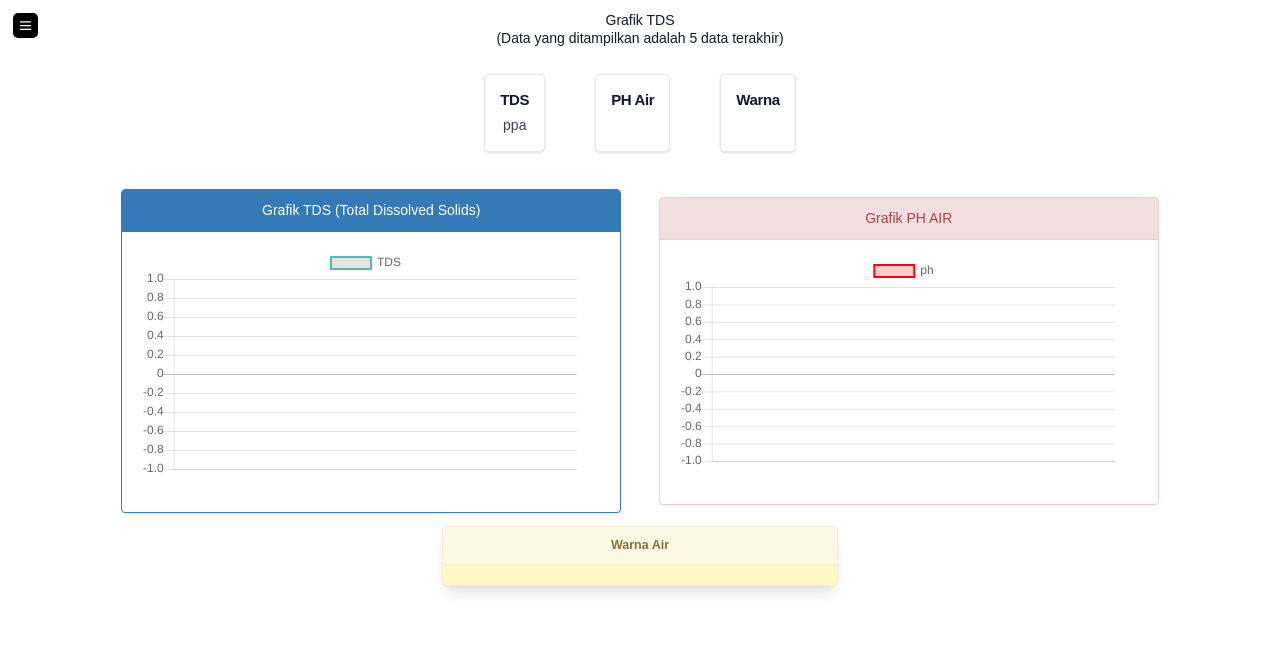
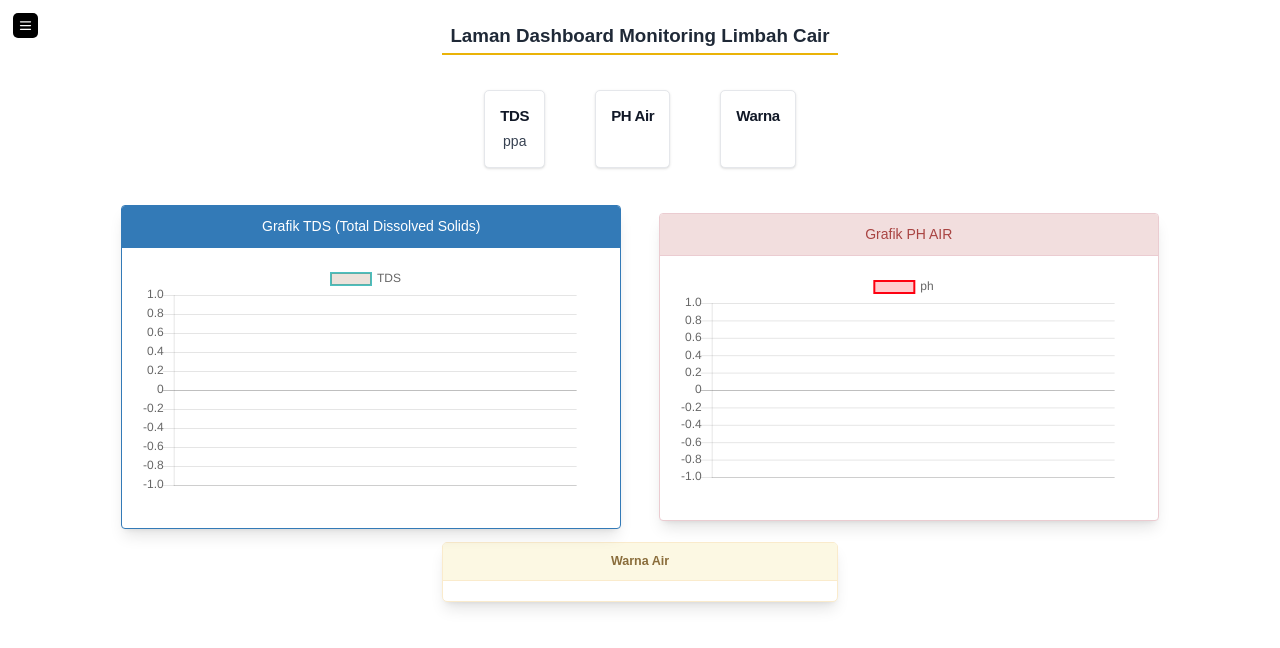
Before and after one commit to AlfitoAdityaProtic/penelitian-limbah-cair, a PHP site: page / in a window 1280 px wide. Shown: the top 648 px of the page. Run offline with PHP 8.4, Linux system fonts and the light colour scheme; data that the repository does not hold is empty; some libraries are stand-ins or nearby versions.

Commit message:
update judul

```diff
--- a/src/output.css
+++ b/src/output.css
@@ -784,6 +784,10 @@ video {
   margin-bottom: 0.5rem;
 }
 
+.mb-4 {
+  margin-bottom: 1rem;
+}
+
 .ml-10 {
   margin-left: 2.5rem;
 }
@@ -1941,6 +1945,10 @@ video {
   border-bottom-width: 1px;
 }
 
+.border-b-2 {
+  border-bottom-width: 2px;
+}
+
 .border-e {
   border-inline-end-width: 1px;
 }
@@ -1995,6 +2003,11 @@ video {
   border-color: rgb(253 224 71 / var(--tw-border-opacity));
 }
 
+.border-yellow-500 {
+  --tw-border-opacity: 1;
+  border-color: rgb(234 179 8 / var(--tw-border-opacity));
+}
+
 .bg-\[rgb\(255\2c 0\2c 0\)\] {
   --tw-bg-opacity: 1;
   background-color: rgb(255 0 0 / var(--tw-bg-opacity));
@@ -2020,11 +2033,6 @@ video {
   background-color: rgb(255 255 255 / var(--tw-bg-opacity));
 }
 
-.bg-yellow-100 {
-  --tw-bg-opacity: 1;
-  background-color: rgb(254 249 195 / var(--tw-bg-opacity));
-}
-
 .decoration-slice {
   -webkit-box-decoration-break: slice;
           box-decoration-break: slice;
@@ -2170,8 +2178,16 @@ video {
   padding-right: 1.25rem;
 }
 
+.pb-2 {
+  padding-bottom: 0.5rem;
+}
+
 .pl-7 {
   padding-left: 1.75rem;
+}
+
+.pr-4 {
+  padding-right: 1rem;
 }
 
 .pr-8 {
@@ -2247,13 +2263,13 @@ video {
   line-height: 2rem;
 }
 
+.text-3xl {
+  font-size: 1.875rem;
+  line-height: 2.25rem;
+}
+
 .text-\[15px\] {
   font-size: 15px;
-}
-
-.text-sm {
-  font-size: 0.875rem;
-  line-height: 1.25rem;
 }
 
 .text-xl {
@@ -2366,6 +2382,11 @@ video {
 .text-gray-700 {
   --tw-text-opacity: 1;
   color: rgb(55 65 81 / var(--tw-text-opacity));
+}
+
+.text-gray-800 {
+  --tw-text-opacity: 1;
+  color: rgb(31 41 55 / var(--tw-text-opacity));
 }
 
 .text-gray-900 {
--- a/tds.php
+++ b/tds.php
@@ -86,10 +86,11 @@ list($tdsTerakhir, $phTerakhir, $warnaTerakhir) = $db->dataTerakhir();
 ?>
 
 <body>
-    <div class="container mt-26 text-center">
-        <h3>Grafik TDS</h3>
-        <p>(Data yang ditampilkan adalah 5 data terakhir)</p>
-    </div>
+    <!-- <div class="flex container justify-end items-end mt-4 pr-4"></div> -->
+        <h2 class="mt-5 justify-end items-end text-3xl font-bold text-gray-800 border-b-2 border-yellow-500 pb-2 mb-4">
+            Laman Dashboard Monitoring Limbah Cair
+        </h2>
+
     <div class="flex flex-col items-center">
         <!-- Card start -->
         <div class="flex flex-row md:flex-row">
@@ -117,7 +118,7 @@ list($tdsTerakhir, $phTerakhir, $warnaTerakhir) = $db->dataTerakhir();
         <!-- Container untuk Grafik -->
         <div class="flex flex-col items-center md:flex-row justify-center gap-5 w-full">
             <!-- Grafik TDS -->
-            <div class="panel panel-primary m-5 w-[500px]">
+            <div class="panel panel-primary m-5 w-[500px] shadow-lg">
                 <div class="panel-heading font-custom">
                     Grafik TDS (Total Dissolved Solids)
                 </div>
@@ -170,8 +171,8 @@ list($tdsTerakhir, $phTerakhir, $warnaTerakhir) = $db->dataTerakhir();
             </div>
 
             <!-- Grafik PH -->
-            <div class="panel panel-danger m-5 w-[500px]">
-                <div class="panel-heading">
+            <div class="panel panel-danger m-5 w-[500px] shadow-lg">
+                <div class="panel-heading font-custom">
                     Grafik PH AIR
                 </div>
                 <div class="panel-body">
@@ -222,8 +223,8 @@ list($tdsTerakhir, $phTerakhir, $warnaTerakhir) = $db->dataTerakhir();
     </div>
 
     <!-- Tampilan warna -->
-    <div class="panel panel-warning bg-yellow-100 shadow-lg rounded-lg">
-        <div class="panel-heading p-4 text-xl font-bold border-b border-yellow-300">
+    <div class="panel panel-warning shadow-lg rounded-lg">
+        <div class="panel-heading p-4 text-xl font-bold border-b border-yellow-300 font-custom">
             Warna Air
         </div>
         <div class="panel-body p-4">
@@ -231,7 +232,6 @@ list($tdsTerakhir, $phTerakhir, $warnaTerakhir) = $db->dataTerakhir();
                 <?php
                 foreach ($warna as $data_warna) {
                     $hexColor = htmlspecialchars($data_warna['color']);
-                    // pake kondisi buat nambahin # karena akmal ga masukin ke database # nya
                     if (strpos($hexColor, '#') !== 0) {
                         $hexColor = '#' . $hexColor;
                     }
```
